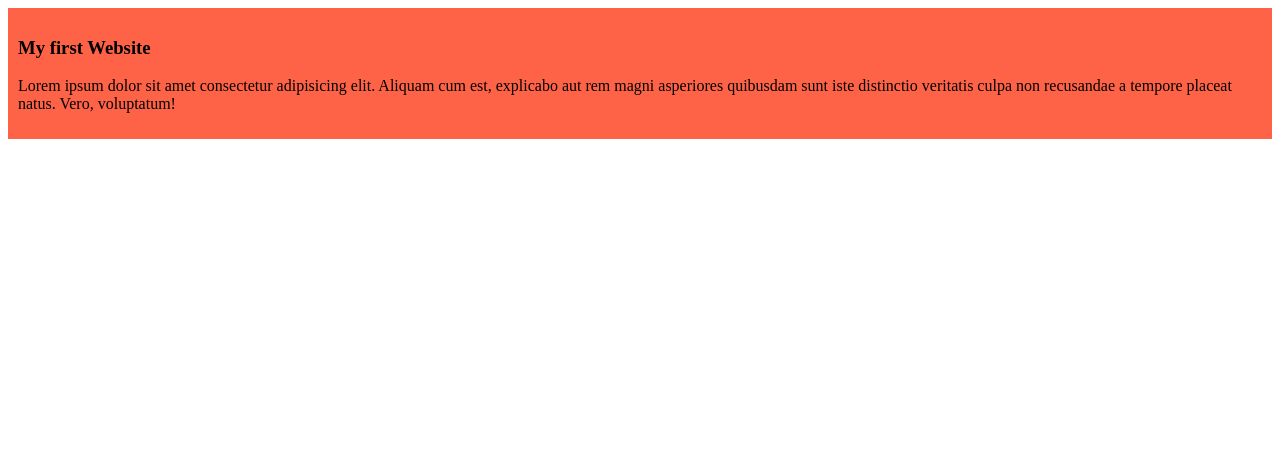
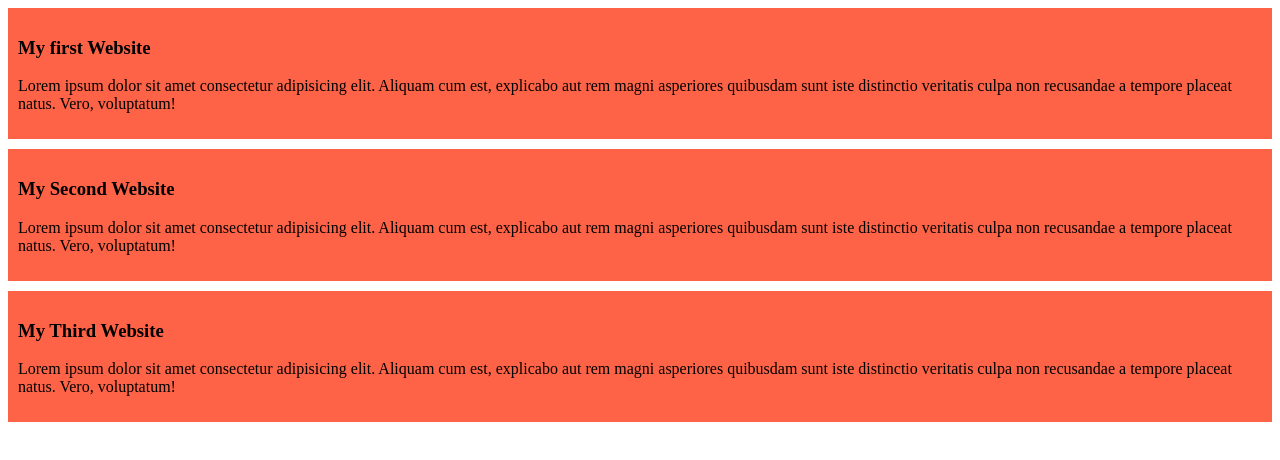
Before and after one commit to riasat01/my-shelly-coop-repo, a plain HTML site: page index.html in a window 1280 px wide. Drawn offline with Linux system fonts and the light colour scheme.

Commit message:
Two blogs and Margin added

```diff
--- a/index.html
+++ b/index.html
@@ -11,5 +11,13 @@
         <h3>My first Website</h3>
         <p>Lorem ipsum dolor sit amet consectetur adipisicing elit. Aliquam cum est, explicabo aut rem magni asperiores quibusdam sunt iste distinctio veritatis culpa non recusandae a tempore placeat natus. Vero, voluptatum!</p>
     </div>
+    <div>
+        <h3>My Second Website</h3>
+        <p>Lorem ipsum dolor sit amet consectetur adipisicing elit. Aliquam cum est, explicabo aut rem magni asperiores quibusdam sunt iste distinctio veritatis culpa non recusandae a tempore placeat natus. Vero, voluptatum!</p>
+    </div>
+    <div>
+        <h3>My Third Website</h3>
+        <p>Lorem ipsum dolor sit amet consectetur adipisicing elit. Aliquam cum est, explicabo aut rem magni asperiores quibusdam sunt iste distinctio veritatis culpa non recusandae a tempore placeat natus. Vero, voluptatum!</p>
+    </div>
 </body>
 </html>
--- a/styles/blog.css
+++ b/styles/blog.css
@@ -1,4 +1,5 @@
 div{
     background-color: tomato;
     padding: 10px;
+    margin-bottom: 10px;
 }
```
